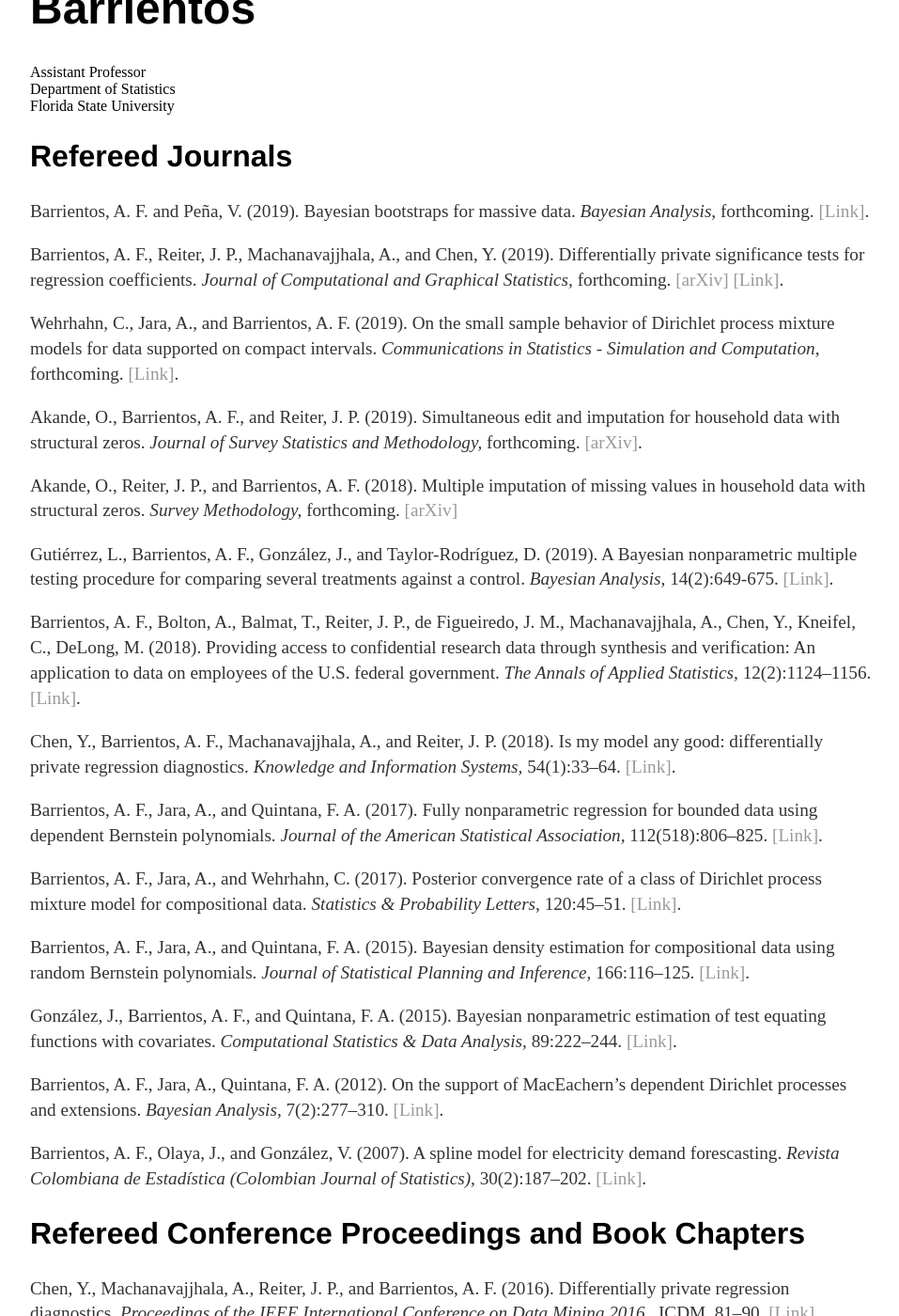
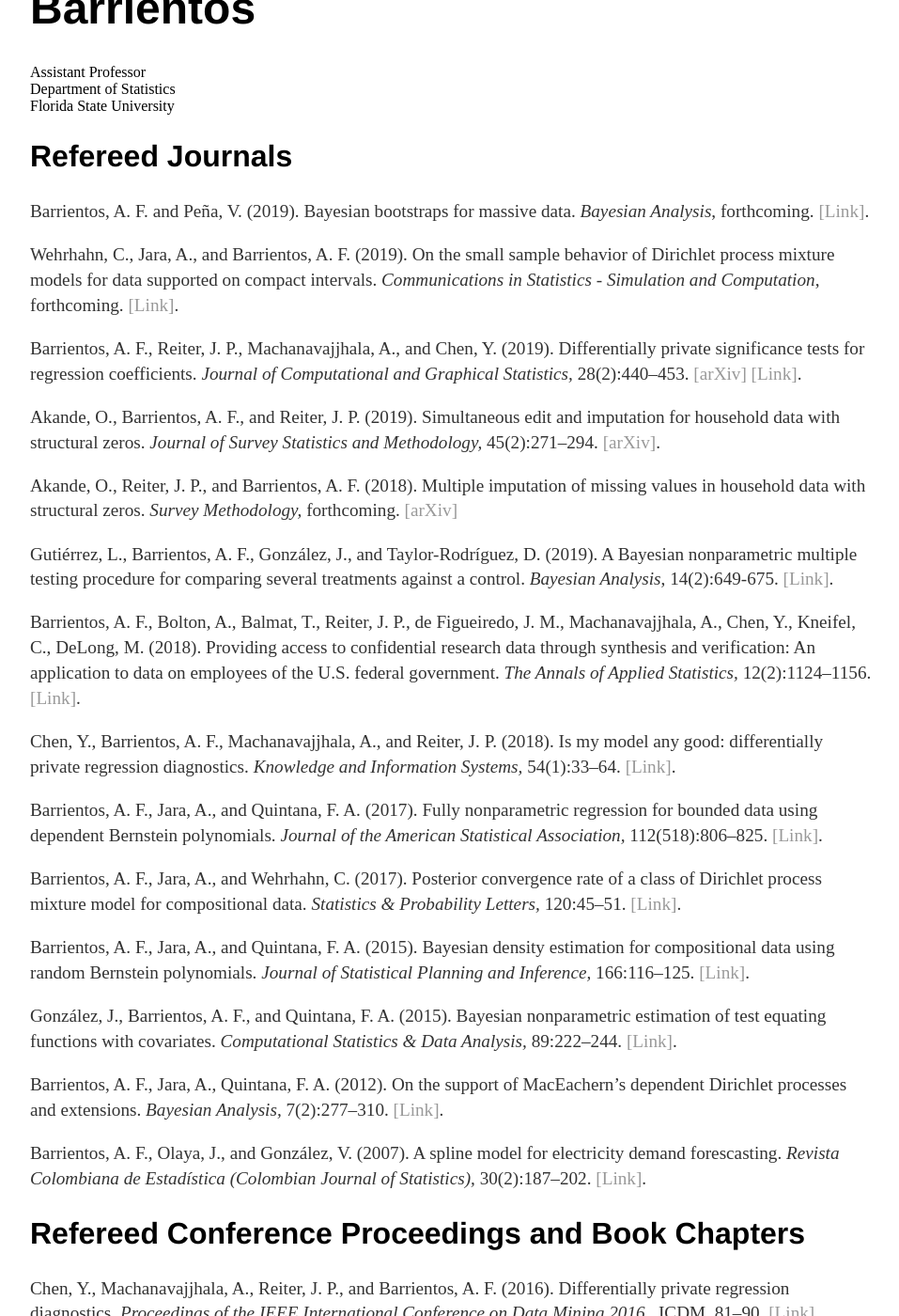
Before and after one commit to anfebar/anfebar.github.io, a Jekyll site: the page built from cv/index.html, in a window 1280 px wide and 1400 px high, scrolled down 205 px. Shown: the whole window at 94% size, without its empty margins (160-1117 px from the left). Built offline with Jekyll 4.4.1, drawn with Linux system fonts in a browser that asks for light colours; some of the changed text lies outside the part shown.

Commit message:
Update index.html

```diff
--- a/cv/index.html
+++ b/cv/index.html
@@ -27,21 +27,22 @@ title: Andrés Felipe Barrientos
 						<em>Bayesian Analysis</em>, forthcoming.
 						<a href="https://projecteuclid.org/download/pdfview_1/euclid.ba/1557475224">[Link]</a>.
 
-					<p>Barrientos, A. F., Reiter, J. P., Machanavajjhala, A., and Chen, Y. (2019).
-						Differentially private significance tests for regression coefficients.
-						<em> Journal of Computational and Graphical Statistics,</em> forthcoming.
-						<a href="https://arxiv.org/pdf/1705.09561.pdf">[arXiv]</a>
-						<a href="https://www.tandfonline.com/doi/abs/10.1080/10618600.2018.1538881?journalCode=ucgs20">[Link]</a>.
 
 					<p>Wehrhahn, C., Jara, A., and Barrientos, A. F. (2019).
 						On the small sample behavior of Dirichlet process mixture models
 						for data supported on compact intervals.
 						<em>Communications in Statistics - Simulation and Computation</em>, forthcoming.
-						<a href="http://goo.gl/oZGm5Y">[Link]</a>.
+						<a href="https://www.tandfonline.com/doi/abs/10.1080/03610918.2019.1568470?journalCode=lssp20">[Link]</a>.
+
+					<p>Barrientos, A. F., Reiter, J. P., Machanavajjhala, A., and Chen, Y. (2019).
+						Differentially private significance tests for regression coefficients.
+						<em> Journal of Computational and Graphical Statistics,</em> 28(2):440–453.
+						<a href="https://arxiv.org/pdf/1705.09561.pdf">[arXiv]</a>
+						<a href="https://www.tandfonline.com/doi/abs/10.1080/10618600.2018.1538881?journalCode=ucgs20">[Link]</a>.
 
 					<p>Akande, O., Barrientos, A. F., and Reiter, J. P. (2019).
 						Simultaneous edit and imputation for household data with structural zeros.
-						<em>Journal of Survey Statistics and Methodology,</em> forthcoming.
+						<em>Journal of Survey Statistics and Methodology,</em> 45(2):271–294.
 						<a href="https://arxiv.org/pdf/1804.05144.pdf">[arXiv]</a>.
 
 					<p>Akande, O., Reiter, J. P., and Barrientos, A. F. (2018).
@@ -91,7 +92,7 @@ title: Andrés Felipe Barrientos
 						On the support of MacEachern’s dependent Dirichlet processes and extensions. <em>Bayesian Analysis,</em>  7(2):277–310.
 						<a href="https://projecteuclid.org/euclid.ba/1339878889">[Link]</a>.
 
-		       <p>Barrientos, A. F., Olaya, J., and González, V. (2007).
+		     			<p>Barrientos, A. F., Olaya, J., and González, V. (2007).
 						 A spline model for electricity demand forescasting.
 						 <em> Revista Colombiana de Estadística (Colombian Journal of Statistics),</em>  30(2):187–202.
 						 <a href="http://www.scielo.org.co/pdf/rce/v30n2/v30n2a03.pdf">[Link]</a>.
```
Also changed, not shown: other parts of cv/index.html (+0 -6 lines).
